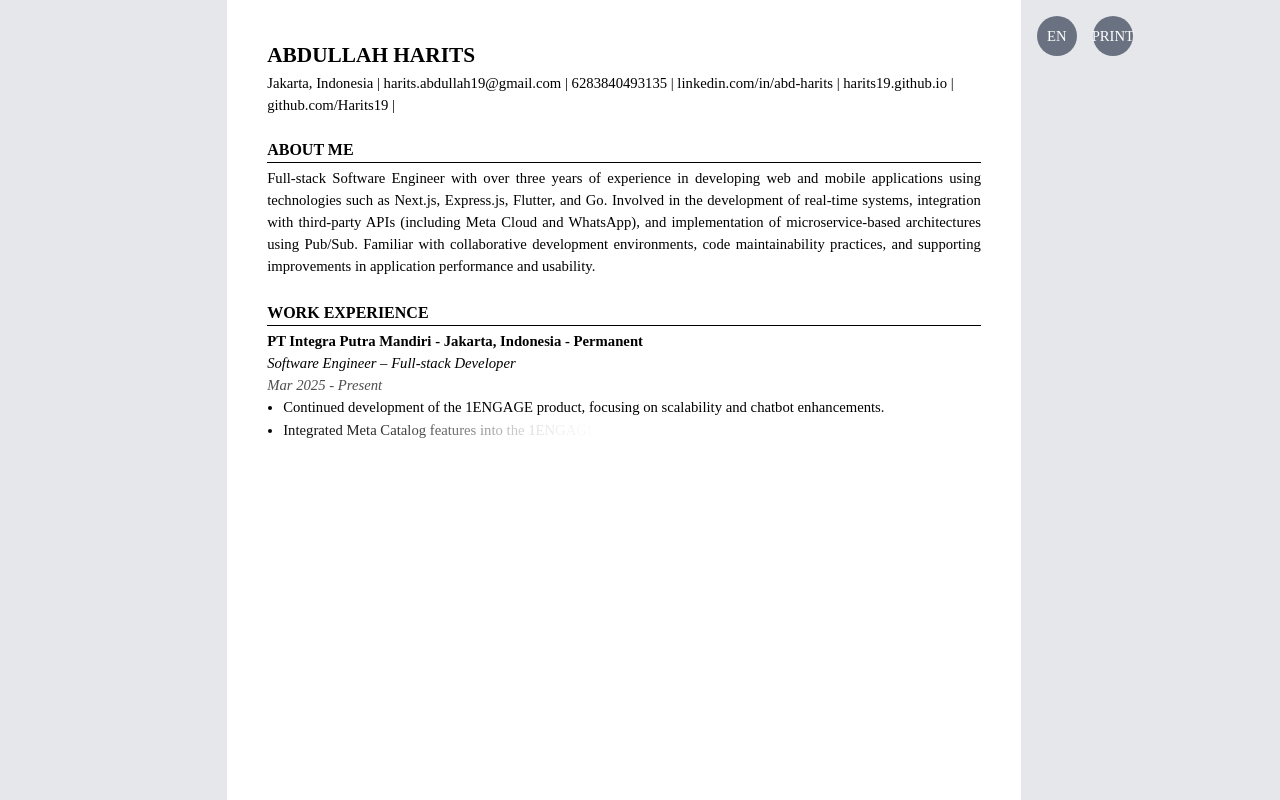
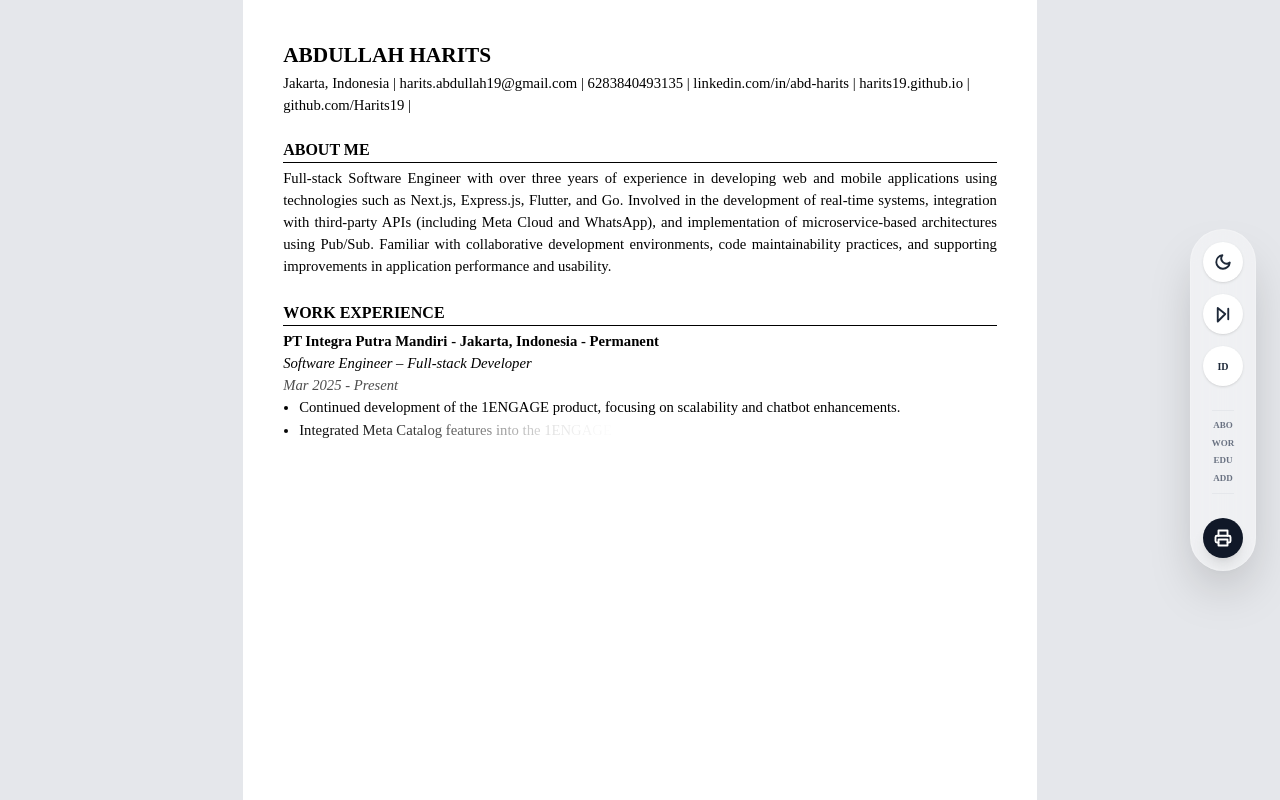
Before and after one commit to Harits19/harits19.github.io, a Next.js app: page /en in a window 1280 px wide. Built offline with nearby package versions, Linux system fonts and the light colour scheme.

Commit message:
update sidebar

```diff
--- a/src/app/[locale]/components/client_component_page.tsx
+++ b/src/app/[locale]/components/client_component_page.tsx
@@ -127,10 +127,15 @@ export default function ClientComponentPage() {
         </div>
         <br />
 
-        <SectionView title={dict.about} charBefore={offsets.aboutSection}>
+        <SectionView
+          id="about"
+          title={dict.about}
+          charBefore={offsets.aboutSection}
+        >
           <Text text={profile.about_me} charBefore={offsets.aboutMe} />
         </SectionView>
         <SectionView
+          id="experience"
           title={dict.experience}
           charBefore={offsets.experienceSection}
         >
@@ -178,7 +183,11 @@ export default function ClientComponentPage() {
           />
           <Text text={education.gpa} charBefore={offsets.educationGpa} />
         </SectionView>
-        <SectionView title={dict.additional} charBefore={offsets.skillsSection}>
+        <SectionView
+          id="skills"
+          title={dict.additional}
+          charBefore={offsets.skillsSection}
+        >
           <ListView
             items={profile.skills.map((item, index) => {
               const charBefore =
--- a/src/app/[locale]/layout.tsx
+++ b/src/app/[locale]/layout.tsx
@@ -22,9 +22,8 @@ export default async function LocaleLayout({
 
   return (
     <LocaleProvider value={locale as Locale}>
-      <div className="flex bg-gray-200">
-        <div className="flex flex-1" />
-        <div>{children}</div>
+      <div className="flex justify-center bg-gray-200 min-h-screen relative">
+        <main>{children}</main>
         <SidebarView />
       </div>
     </LocaleProvider>
--- a/src/app/components/section_view.tsx
+++ b/src/app/components/section_view.tsx
@@ -10,14 +10,16 @@ export default function SectionView({
   children,
   title,
   charBefore = 0,
+  id,
 }: {
   title: string;
   children: ReactNode;
   charBefore?: number;
+  id?: string;
 }) {
   const section1 = title.length + charBefore;
   return (
-    <div className=" w-full flex flex-col text-justify">
+    <div id={id} className="w-full flex flex-col text-justify scroll-mt-10">
       <span className="font-semibold text-12pt uppercase ">
         <Text text={title} charBefore={charBefore} />
       </span>
--- a/src/app/components/sidebar_view.tsx
+++ b/src/app/components/sidebar_view.tsx
@@ -2,7 +2,6 @@
 
 import useLocale from "@/hooks/use_locale";
 import { useRouter } from "next/navigation";
-import RoundButton from "./round_button";
 import useDict from "@/hooks/use_dict";
 
 export default function SidebarView() {
@@ -11,20 +10,105 @@ export default function SidebarView() {
   const dict = useDict();
 
   const isEN = locale === "en";
+
+  const toc = [
+    { id: "about", label: dict.about },
+    { id: "experience", label: dict.experience },
+    { id: "education", label: dict.education },
+    { id: "skills", label: dict.additional },
+  ];
+
   return (
-    <div className="flex flex-row flex-1 items-start gap-4 p-4 item">
-      <RoundButton
-        onClick={() => {
-          if (isEN) {
-            router.push("/id");
-          } else {
-            router.push("/en");
-          }
-        }}
+    <div className="fixed top-1/2 -translate-y-1/2 right-6 z-50 flex flex-col items-center gap-6 p-3 bg-white/40 dark:bg-black/40 backdrop-blur-lg border border-white/20 dark:border-white/10 rounded-full shadow-2xl transition-all duration-300 hover:bg-white/60 dark:hover:bg-black/60 print:hidden">
+      {/* Controls */}
+      <div className="flex flex-col gap-3">
+        {/* Dark Mode Toggle Placeholder */}
+        <button
+          className="w-10 h-10 flex items-center justify-center rounded-full bg-white dark:bg-gray-800 text-gray-800 dark:text-gray-200 shadow-sm hover:scale-110 transition-transform active:scale-95"
+          title="Toggle Dark Mode"
+        >
+          <svg
+            xmlns="http://www.w3.org/2000/svg"
+            width="18"
+            height="18"
+            viewBox="0 0 24 24"
+            fill="none"
+            stroke="currentColor"
+            strokeWidth="2.5"
+            strokeLinecap="round"
+            strokeLinejoin="round"
+          >
+            <path d="M21 12.79A9 9 0 1 1 11.21 3 7 7 0 0 0 21 12.79z" />
+          </svg>
+        </button>
+
+        {/* Skip Animation Placeholder */}
+        <button
+          className="w-10 h-10 flex items-center justify-center rounded-full bg-white dark:bg-gray-800 text-gray-800 dark:text-gray-200 shadow-sm hover:scale-110 transition-transform active:scale-95"
+          title="Skip Animation"
+        >
+          <svg
+            xmlns="http://www.w3.org/2000/svg"
+            width="18"
+            height="18"
+            viewBox="0 0 24 24"
+            fill="none"
+            stroke="currentColor"
+            strokeWidth="2.5"
+            strokeLinecap="round"
+            strokeLinejoin="round"
+          >
+            <polygon points="5 4 15 12 5 22 5 4" />
+            <line x1="19" y1="5" x2="19" y2="19" />
+          </svg>
+        </button>
+
+        {/* Language Switcher */}
+        <button
+          onClick={() => router.push(isEN ? "/id" : "/en")}
+          className="w-10 h-10 flex items-center justify-center rounded-full bg-white dark:bg-gray-800 text-gray-800 dark:text-gray-200 shadow-sm hover:scale-110 transition-transform active:scale-95 text-[10px] font-black"
+          title={isEN ? "Ganti ke Bahasa Indonesia" : "Switch to English"}
+        >
+          {isEN ? "ID" : "EN"}
+        </button>
+      </div>
+
+      {/* Table of Content Links */}
+      <div className="flex flex-col gap-1 py-2 border-y border-gray-200 dark:border-gray-700">
+        {toc.map((item) => (
+          <a
+            key={item.id}
+            href={`#${item.id}`}
+            className="text-[9px] uppercase font-bold text-center text-gray-500 hover:text-gray-900 dark:text-gray-400 dark:hover:text-white transition-colors"
+            title={item.label}
+          >
+            {item.label.substring(0, 3)}
+          </a>
+        ))}
+      </div>
+
+      {/* Print Action */}
+      <button
+        onClick={() => window.print()}
+        className="w-10 h-10 flex items-center justify-center rounded-full bg-gray-900 text-white dark:bg-white dark:text-gray-900 shadow-lg hover:scale-110 transition-transform active:scale-95"
+        title={dict.print}
       >
-        {isEN ? "EN" : "ID"}
-      </RoundButton>
-      <RoundButton onClick={() => window.print()}>{dict.print}</RoundButton>
+        <svg
+          xmlns="http://www.w3.org/2000/svg"
+          width="18"
+          height="18"
+          viewBox="0 0 24 24"
+          fill="none"
+          stroke="currentColor"
+          strokeWidth="2.5"
+          strokeLinecap="round"
+          strokeLinejoin="round"
+        >
+          <polyline points="6 9 6 2 18 2 18 9" />
+          <path d="M6 18H4a2 2 0 0 1-2-2v-5a2 2 0 0 1 2-2h16a2 2 0 0 1 2 2v5a2 2 0 0 1-2 2h-2" />
+          <rect x="6" y="14" width="12" height="8" />
+        </svg>
+      </button>
     </div>
   );
 }
```
